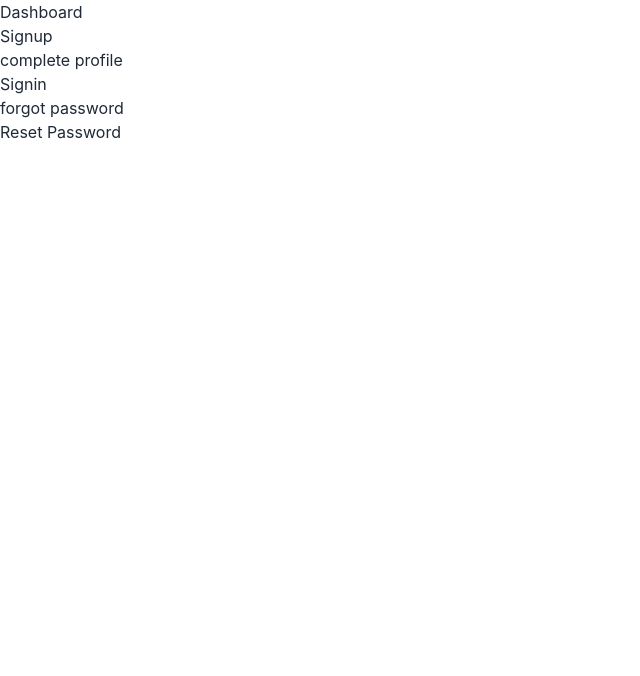
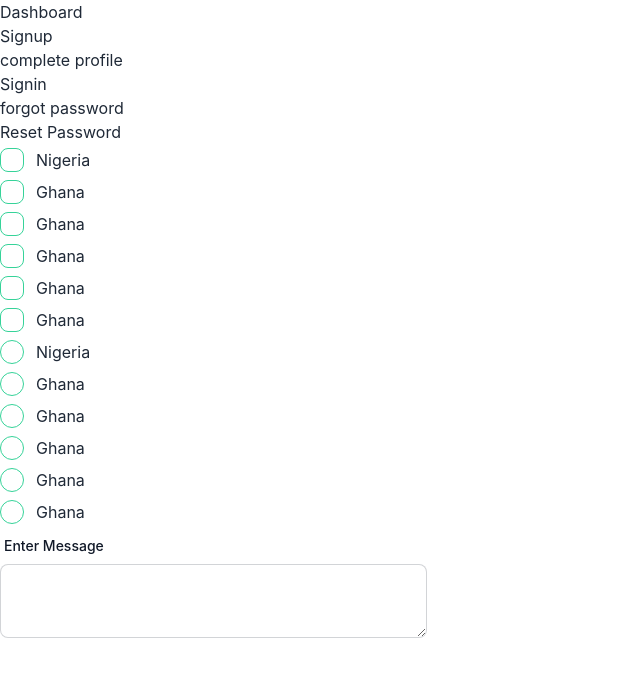
Before and after one commit to Waliyah-O/LMS_frontend, a React (Create React App) app: page / in a window 1280 px wide. Shown: the top 676 px of the page, without its empty margins (0-640 px from the left). Built offline with nearby package versions, Linux system fonts and the light colour scheme.

Commit message:
checkbox, textarea,radiobutton

```diff
--- a/src/App.js
+++ b/src/App.js
@@ -1,11 +1,10 @@
-
 import AllRoutes from './AllRoutes';
 import './App.css';
 
 function App() {
   return (
     <div className="App">
-      <AllRoutes/>
+      <AllRoutes />
     </div>
   );
 }
--- /dev/null
+++ b/src/components/customInputs/CheckBox.jsx
@@ -0,0 +1,26 @@
+import { useState } from 'react';
+
+const CheckBox = ({ options = [], checked, className }) => {
+  const defaultChecked = checked ? checked : false;
+  const [isChecked, setIsChecked] = useState(defaultChecked);
+
+  return (
+    <div>
+      {options.map((option) => (
+        <label key={option.position} className="flex py-1">
+          <input
+            className={`checkbox ${className}`}
+            type="checkBox"
+            name="option"
+            value={option.position}
+            onChange={() => setIsChecked((prev) => !prev)}
+          />
+          <span className="mx-3">{option.label}</span>
+        </label>
+      ))}
+      <p className="text-xs">{isChecked}</p>
+    </div>
+  );
+};
+
+export default CheckBox;
--- a/src/components/customInputs/CustomInputs.jsx
+++ b/src/components/customInputs/CustomInputs.jsx
@@ -25,7 +25,7 @@ const CustomInput = ({
   };
 
   return (
-    <div className="form-control w-full">
+    <div className="form-control w-full ">
       <label className="label" htmlFor={id}>
         <span className="label-text text-gray-900 font-medium">{labelText}</span>
         <span className="label-text-alt">{labelRightText}</span>
--- /dev/null
+++ b/src/components/customInputs/RadioButton.jsx
@@ -0,0 +1,29 @@
+import { useState } from 'react';
+
+const RadioButton = ({ options = [], className }) => {
+  const [selectedOption, setSelectedOption] = useState(null);
+
+  const handleOptionChange = (position) => {
+    setSelectedOption(position);
+  };
+
+  return (
+    <div>
+      {options.map((option) => (
+        <label key={option.position} className="flex py-1">
+          <input
+            className={`radio ${className}`}
+            type="radio"
+            name="option"
+            value={option.position}
+            checked={selectedOption === option.position}
+            onChange={() => handleOptionChange(option.position)}
+          />
+          <span className="mx-3"> {option.label}</span>
+        </label>
+      ))}
+    </div>
+  );
+};
+
+export default RadioButton;
--- /dev/null
+++ b/src/components/customInputs/TextArea.jsx
@@ -0,0 +1,49 @@
+import ErrorMark from '../../assets/svg/redError.svg';
+
+const TextArea = ({
+  id,
+  placeholder,
+  name,
+  onChange,
+  onBlur,
+  value,
+  labelText,
+  labelRightText,
+  inputError,
+  inputErrorRight,
+  className,
+  readOnly,
+}) => {
+  return (
+    <div className="form-control w-full ">
+      <label className="label" htmlFor={id}>
+        <span className="label-text text-gray-900 font-medium">{labelText}</span>
+        <span className="label-text-alt">{labelRightText}</span>
+      </label>
+
+      <div className="relative">
+        <textarea
+          name={name}
+          onBlur={onBlur}
+          onChange={onChange}
+          readOnly={readOnly}
+          value={value}
+          className={`textarea textarea-bordered w-1/3 ${inputError ? 'input-error' : ''} ${className || ''}`}
+          placeholder={placeholder}
+        ></textarea>
+      </div>
+
+      {inputError && (
+        <label className="label">
+          <span className="label-text-alt text-red-600 flex gap-1">
+            <img src={ErrorMark} alt="error mark" />
+            {inputError}
+          </span>
+          <span className="label-text-alt">{inputErrorRight}</span>
+        </label>
+      )}
+    </div>
+  );
+};
+
+export default TextArea;
--- a/src/components/layouts/AuthLayout.js
+++ b/src/components/layouts/AuthLayout.js
@@ -38,16 +38,15 @@ const AuthLayout = ({ children }) => {
   };
 
   return (
-    <div className=" w-screen flex items-center gap-36 bg-white">
+    <div className="w-screen flex items-center gap-32 bg-white ">
       <ErrorBoundary FallbackComponent={ErrorUI}>
-        <div className=" sm:w-2/5  hidden sm:block">
-          <img className="w-full" src={AuthImage} alt="smiling-girl-image" />
+        <div className="w-2/5  sm:w-2/5  hidden lg:block">
+          <img className="w-full h-full" src={AuthImage} alt="smiling-girl-image" />
         </div>
 
-        <div className=" sm:w-2/5 w-full flex-col items-center sm:p-2 p-4 ">
+        <div className="sm:w-2/5 w-full flex-col items-center sm:p-2 p-4 md:w-full md:p-8 lg:w-2/5">
           <Link to={location.pathname.includes('forgotpassword') ? '/signin' : '/'}>
             <span className="text-black font-medium text-small flex gap-2 items-center">
-              {' '}
               <ArrowNarrowLeft /> {location.pathname.includes('forgotpassword') ? 'Go back to login' : 'Go Home'}
             </span>
           </Link>
--- a/src/pages/index.js
+++ b/src/pages/index.js
@@ -1,6 +1,17 @@
 import { Link } from 'react-router-dom';
+import CheckBox from '../components/customInputs/CheckBox';
+import RadioButton from '../components/customInputs/RadioButton';
+import TextArea from '../components/customInputs/TextArea';
 
 const index = () => {
+  const countryOptions = [
+    { position: 1, label: 'Nigeria' },
+    { position: 2, label: 'Ghana' },
+    { position: 3, label: 'Ghana' },
+    { position: 4, label: 'Ghana' },
+    { position: 5, label: 'Ghana' },
+    { position: 6, label: 'Ghana' },
+  ];
   return (
     <div>
       <h1>Dashboard</h1>
@@ -9,6 +20,9 @@ const index = () => {
       <Link to={'./signin'}>Signin</Link> <br />
       <Link to={'./forgotpassword'}>forgot password</Link> <br />
       <Link to={'./passwordreset'}>Reset Password</Link>
+      <CheckBox options={countryOptions} labelText={'Check Box'} className={'checkbox-success'} />
+      <RadioButton options={countryOptions} className={'radio-success'} />
+      <TextArea labelText={'Enter Message'}/>
     </div>
   );
 };
```
Also changed, not shown: src/components/customInputs/CustomSelect.jsx (renamed from src/components/customInputs/CustomSelect.js).
